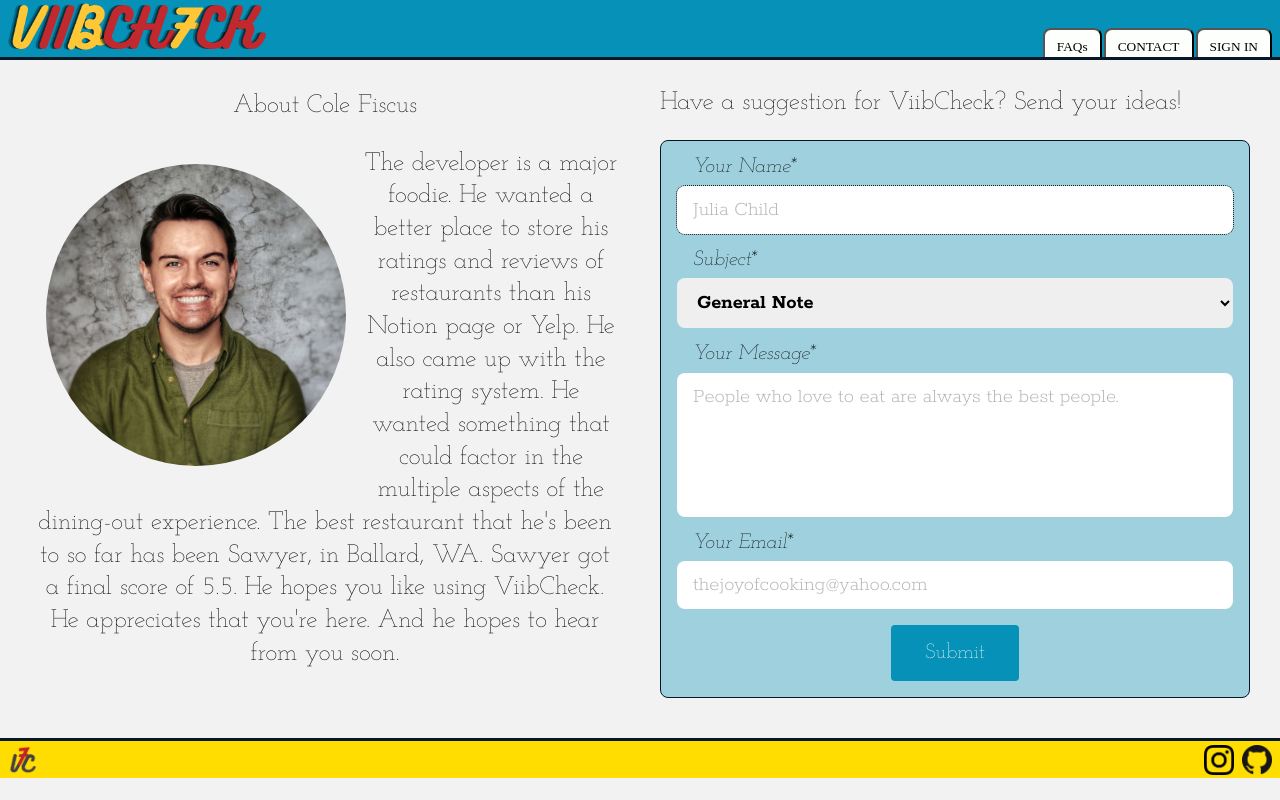
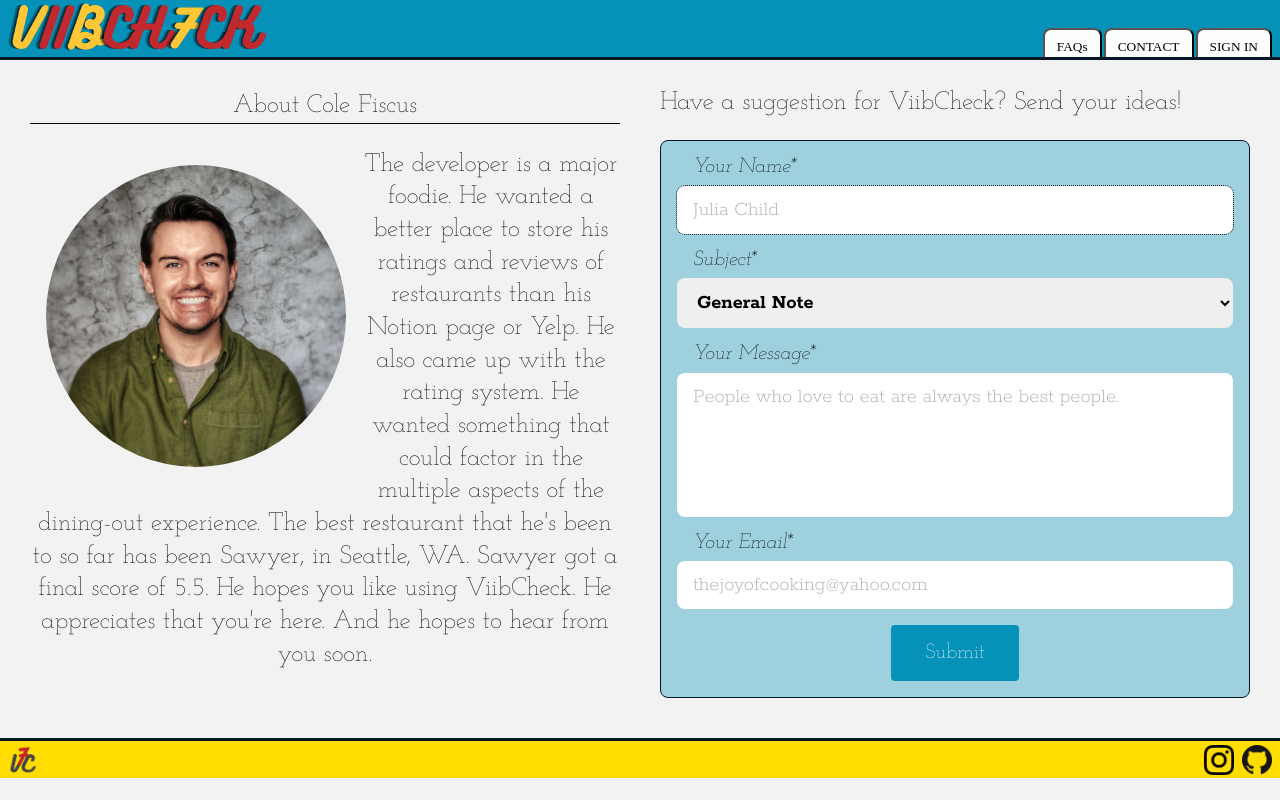
Before and after one commit to colefiscus/vibecheck, a React (Create React App) app: page /contact in a window 1280 px wide. Built offline with nearby package versions, Linux system fonts and the light colour scheme; a web font is replaced by a local one.

Commit message:
Add border line to About section and delete Lilogo

```diff
--- a/src/Views/Contact.js
+++ b/src/Views/Contact.js
@@ -8,11 +8,11 @@ const Contact = () => {
   return (
     <ContactWrapper>
       <AboutWrapper style={{ "--alignment": "center" }}>
-        <h3 style={{ "margin-bottom": 25 + "px"}}>About Cole Fiscus</h3>
+        <h2 style={{ "marginBottom": 25 + "px", "borderBottom": 1 + "px solid"}}>About Cole Fiscus</h2>
         <ImageWrapper align="right">
           <Portrait src={selfPortrait} alt={"Portrait of the developer"} />
         </ImageWrapper>
-        <p>The developer is a major foodie. He wanted a better place to store his ratings and reviews of restaurants than his Notion page or Yelp. He also came up with the rating system. He wanted something that could factor in the multiple aspects of the dining-out experience. The best restaurant that he's been to so far has been Sawyer, in Ballard, WA. Sawyer got a final score of 5.5. He hopes you like using ViibCheck. He appreciates that you're here. And he hopes to hear from you soon.</p>
+        <p>The developer is a major foodie. He wanted a better place to store his ratings and reviews of restaurants than his Notion page or Yelp. He also came up with the rating system. He wanted something that could factor in the multiple aspects of the dining-out experience. The best restaurant that he's been to so far has been Sawyer, in Seattle, WA. Sawyer got a final score of 5.5. He hopes you like using ViibCheck. He appreciates that you're here. And he hopes to hear from you soon.</p>
       </AboutWrapper>
       <SectionWrapper style={{ "--alignment": "left" }}>
         <p>Have a suggestion for ViibCheck? Send your ideas!</p>
```
Also changed, not shown: src/Images/li-logo.png (deleted).
